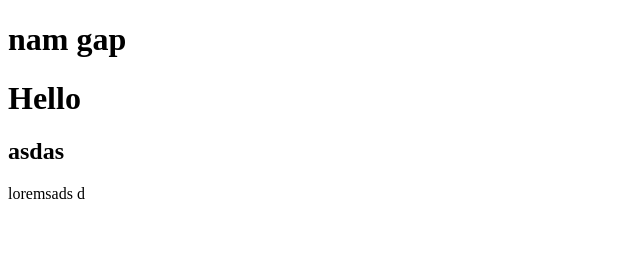
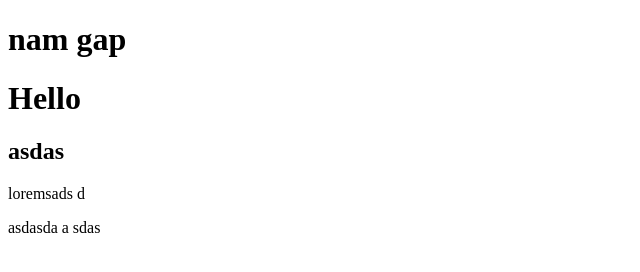
Before and after one commit to Monstrik001/testGithub, a plain HTML site: page index.html in a window 1280 px wide. Shown: the whole page, without its empty margins (0-640 px from the left). Drawn offline with Linux system fonts and the light colour scheme.

Commit message:
fourth commit

```diff
--- a/index.html
+++ b/index.html
@@ -14,5 +14,9 @@
     loremsads d
 </p>
 
+<p>
+    asdasda a sdas
+</p>
+
 </body>
 </html>
```
